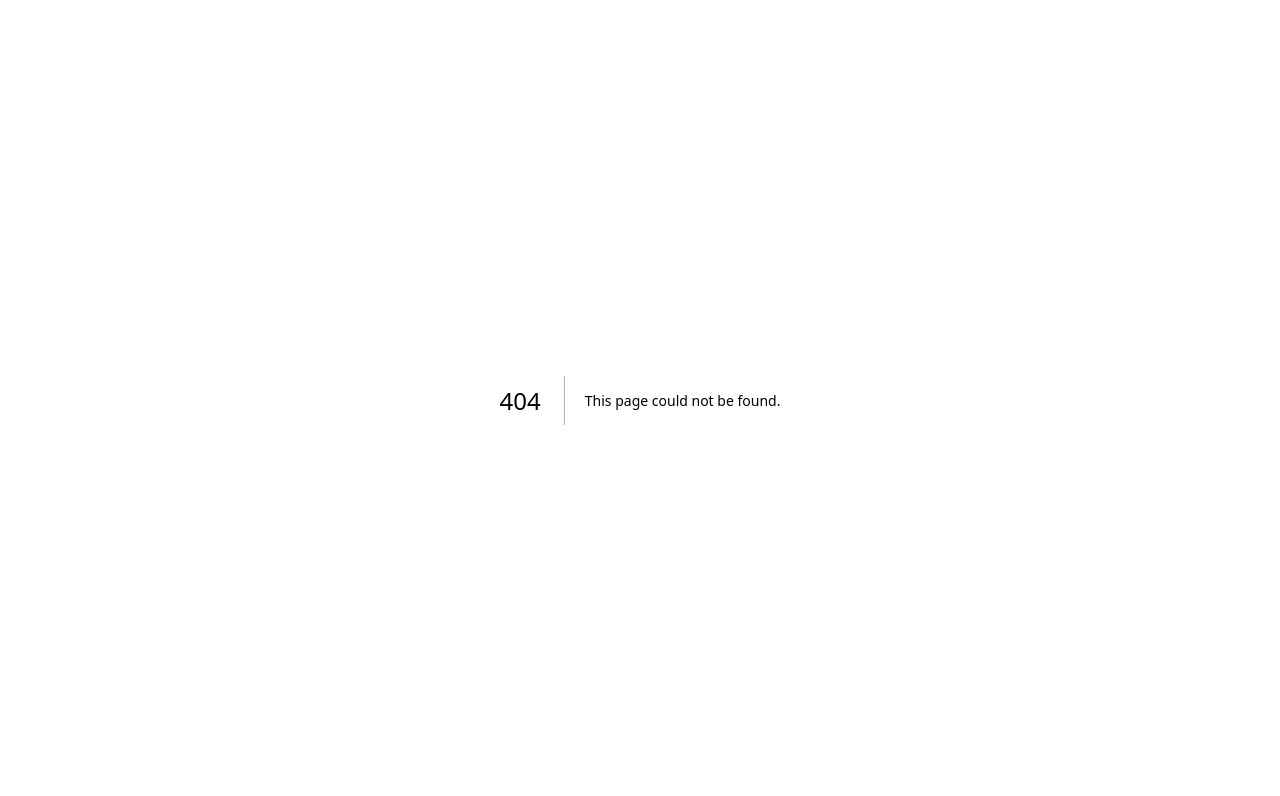
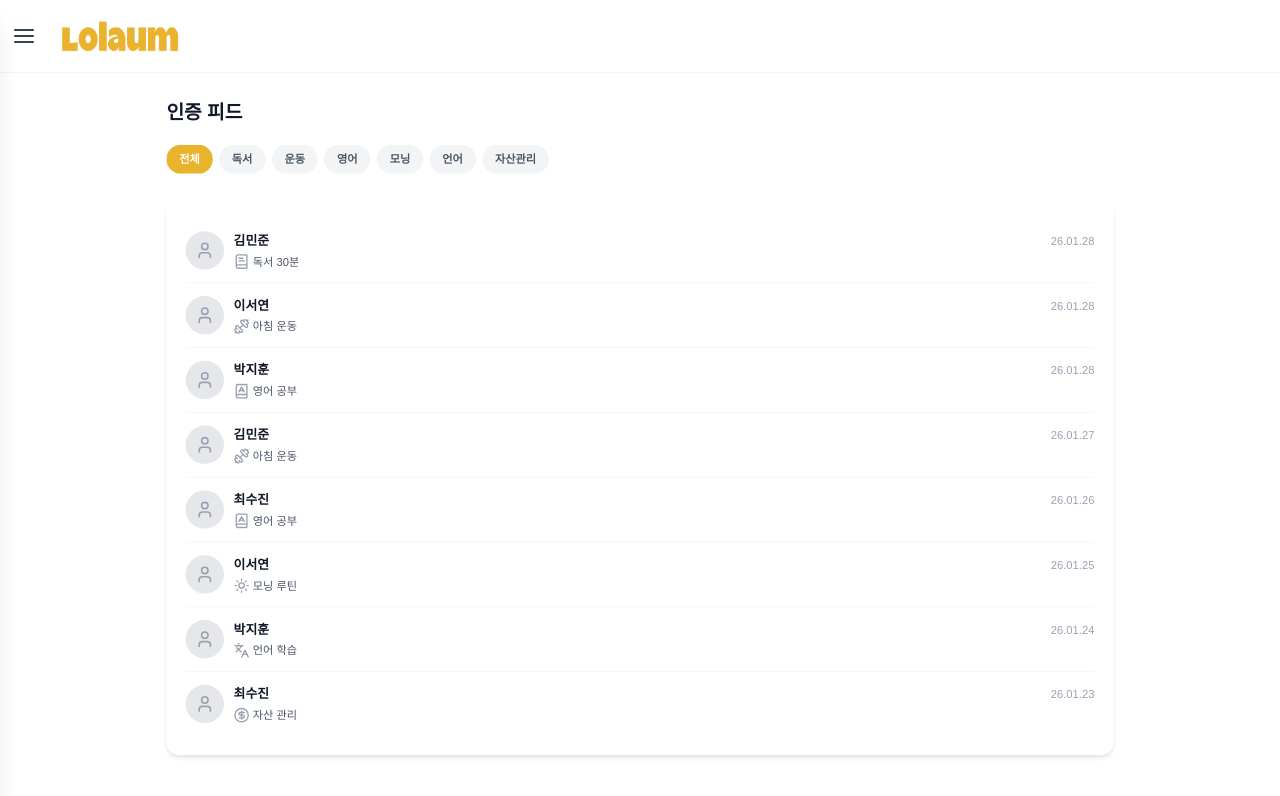
Before and after one commit to Lolaum/Lolaum, a Next.js app: page /feeds in a window 1280 px wide. Before the commit this address had no page. Shown: the top 796 px of the page. Built offline with nearby package versions, Linux system fonts and the light colour scheme.

Commit message:
Feat/feeds: 피드 페이지 및 피드 컨테이너 컴포넌트 추가, 샘플 데이터 생성

```diff
--- /dev/null
+++ b/src/app/feeds/page.tsx
@@ -0,0 +1,11 @@
+import React from "react";
+import FeedContainer from "@/components/Feed/FeedContainer";
+import Layout from "@/components/Layout/Layout";
+
+export default function VerifyPage() {
+  return (
+    <Layout>
+      <FeedContainer />
+    </Layout>
+  );
+}
--- /dev/null
+++ b/src/components/Feed/FeedContainer.tsx
@@ -0,0 +1,74 @@
+"use client";
+
+import React, { useState } from "react";
+import FeedItem from "./FeedItem";
+import { FeedItem as FeedItemType, RoutineCategory } from "@/types/feed";
+import feed_mock from "@/mock/feedmock";
+
+type FilterCategory = "전체" | RoutineCategory;
+
+const filterCategories: FilterCategory[] = [
+  "전체",
+  "독서",
+  "운동",
+  "영어",
+  "모닝",
+  "언어",
+  "자산관리",
+];
+
+export default function FeedContainer() {
+  const [selectedFilter, setSelectedFilter] = useState<FilterCategory>("전체");
+  const [feedData] = useState<FeedItemType[]>(feed_mock);
+
+  // 필터링된 피드 데이터
+  const filteredFeeds =
+    selectedFilter === "전체"
+      ? feedData
+      : feedData.filter((feed) => feed.routineCategory === selectedFilter);
+
+  return (
+    <div className="w-full px-4 py-3 sm:px-6 md:px-8 lg:px-12">
+      <div className="mx-auto max-w-7xl scale-[0.8] origin-top">
+        {/* 제목 */}
+        <h1 className="text-2xl font-bold text-gray-900 mb-6 mt-6">
+          인증 피드
+        </h1>
+
+        {/* 필터 칩 */}
+        <div className="mb-6">
+          <div className="flex items-center gap-2 overflow-x-auto pb-2 scrollbar-hide">
+            {filterCategories.map((category) => (
+              <button
+                key={category}
+                onClick={() => setSelectedFilter(category)}
+                className={`px-4 py-2 rounded-full text-sm font-semibold whitespace-nowrap transition-colors ${
+                  selectedFilter === category
+                    ? "bg-[var(--gold-400)] text-white"
+                    : "bg-gray-100 text-gray-600 hover:bg-gray-200"
+                }`}
+              >
+                {category}
+              </button>
+            ))}
+          </div>
+        </div>
+
+        {/* 피드 목록 */}
+        <div className="bg-white rounded-2xl shadow-md p-6">
+          {filteredFeeds.length === 0 ? (
+            <div className="text-center py-12 text-gray-400">
+              <p>아직 피드가 없습니다.</p>
+            </div>
+          ) : (
+            <div className="divide-y divide-gray-100">
+              {filteredFeeds.map((feed) => (
+                <FeedItem key={feed.id} item={feed} />
+              ))}
+            </div>
+          )}
+        </div>
+      </div>
+    </div>
+  );
+}
--- /dev/null
+++ b/src/components/Feed/FeedItem.tsx
@@ -0,0 +1,99 @@
+import React from "react";
+import { User } from "lucide-react";
+import { FeedItem as FeedItemType, RoutineCategory } from "@/types/feed";
+import {
+  BookText,
+  Dumbbell,
+  BookA,
+  Sun,
+  Languages,
+  CircleDollarSign,
+} from "lucide-react";
+
+interface FeedItemProps {
+  item: FeedItemType;
+}
+
+// 루틴 카테고리별 아이콘 및 텍스트 매핑
+const getRoutineIcon = (category: RoutineCategory) => {
+  switch (category) {
+    case "독서":
+      return <BookText className="w-5 h-5 text-gray-400" />;
+    case "운동":
+      return <Dumbbell className="w-5 h-5 text-gray-400" />;
+    case "영어":
+      return <BookA className="w-5 h-5 text-gray-400" />;
+    case "모닝":
+      return <Sun className="w-5 h-5 text-gray-400" />;
+    case "언어":
+      return <Languages className="w-5 h-5 text-gray-400" />;
+    case "자산관리":
+      return <CircleDollarSign className="w-5 h-5 text-gray-400" />;
+    default:
+      return <BookText className="w-5 h-5 text-gray-400" />;
+  }
+};
+
+// 루틴 카테고리별 표시 텍스트
+const getRoutineText = (category: RoutineCategory) => {
+  switch (category) {
+    case "독서":
+      return "독서 30분";
+    case "운동":
+      return "아침 운동";
+    case "영어":
+      return "영어 공부";
+    case "모닝":
+      return "모닝 루틴";
+    case "언어":
+      return "언어 학습";
+    case "자산관리":
+      return "자산 관리";
+    default:
+      return category;
+  }
+};
+
+// 날짜 포맷 함수 (YY.MM.DD 형식)
+const formatDate = (dateString: string) => {
+  const date = new Date(dateString);
+  const year = String(date.getFullYear()).slice(2); // 24, 25, 26 등
+  const month = String(date.getMonth() + 1).padStart(2, "0"); // 01, 02, ..., 12
+  const day = String(date.getDate()).padStart(2, "0"); // 01, 02, ..., 31
+
+  return `${year}.${month}.${day}`;
+};
+
+export default function FeedItem({ item }: FeedItemProps) {
+  const icon = getRoutineIcon(item.routineCategory);
+  const routineText = getRoutineText(item.routineCategory);
+  const formattedDate = formatDate(item.date);
+
+  return (
+    <div className="flex items-start gap-3 py-4 border-b border-gray-100 last:border-b-0">
+      {/* 프로필 이미지 */}
+      <div className="flex-shrink-0">
+        <div className="w-12 h-12 rounded-full bg-gray-200 flex items-center justify-center overflow-hidden">
+          <User className="w-6 h-6 text-gray-400" />
+        </div>
+      </div>
+
+      {/* 내용 */}
+      <div className="flex-1 min-w-0">
+        {/* 이름 및 날짜 */}
+        <div className="flex items-center justify-between mb-1">
+          <span className="text-base font-semibold text-gray-900">
+            {item.userName}
+          </span>
+          <span className="text-sm text-gray-400 content-center">{formattedDate}</span>
+        </div>
+
+        {/* 루틴 정보 */}
+        <div className="flex items-center gap-1">
+          <span className="text-lg">{icon}</span>
+          <span className="text-sm text-gray-600">{routineText}</span>
+        </div>
+      </div>
+    </div>
+  );
+}
--- a/src/components/Layout/Layout.tsx
+++ b/src/components/Layout/Layout.tsx
@@ -29,7 +29,7 @@ interface NavItem {
 const navItems: NavItem[] = [
   { href: "/home", label: "홈", icon: HomeIcon },
   { href: "/ritual", label: "리추얼", icon: RitualIcon },
-  { href: "/verify", label: "인증", icon: VerifyIcon },
+  { href: "/feeds", label: "인증", icon: VerifyIcon },
   { href: "/team", label: "팀원", icon: TeamIcon },
   { href: "/report", label: "리포트", icon: ReportIcon },
   { href: "/mypage", label: "마이페이지", icon: ProfileIcon },
@@ -109,7 +109,7 @@ export default function Layout({ children }: LayoutProps) {
 
       {/* 모바일 헤더 */}
       {!isDesktop && (
-        <header className="fixed top-0 left-0 right-0 z-50 flex items-center justify-between px-4 py-3 bg-white">
+        <header className="fixed top-0 left-0 right-0 z-50 flex items-center justify-between px-4 py-3 bg-white border-b border-gray-100">
           {/* 로고 */}
           <Link href="/home" className="flex items-center gap-3">
             <img
--- a/src/components/ui/button.tsx
+++ /dev/null
@@ -1,37 +0,0 @@
-import { ButtonHTMLAttributes, forwardRef } from "react";
-
-export interface ButtonProps extends ButtonHTMLAttributes<HTMLButtonElement> {
-  variant?: "default" | "outline" | "ghost";
-  size?: "sm" | "md" | "lg";
-}
-
-const Button = forwardRef<HTMLButtonElement, ButtonProps>(
-  ({ className = "", variant = "default", size = "md", ...props }, ref) => {
-    const baseStyles =
-      "inline-flex items-center justify-center rounded-md font-medium transition-colors focus-visible:outline-none focus-visible:ring-2 disabled:pointer-events-none disabled:opacity-50";
-
-    const variants = {
-      default: "bg-blue-600 text-white hover:bg-blue-700",
-      outline: "border border-gray-300 bg-transparent hover:bg-gray-100",
-      ghost: "hover:bg-gray-100",
-    };
-
-    const sizes = {
-      sm: "h-9 px-3 text-sm",
-      md: "h-10 px-4",
-      lg: "h-11 px-8 text-lg",
-    };
-
-    return (
-      <button
-        ref={ref}
-        className={`${baseStyles} ${variants[variant]} ${sizes[size]} ${className}`}
-        {...props}
-      />
-    );
-  },
-);
-
-Button.displayName = "Button";
-
-export { Button };
--- /dev/null
+++ b/src/mock/feedmock.ts
@@ -0,0 +1,86 @@
+import { FeedItem } from "@/types/feed";
+
+// 현재 시간을 기준으로 과거 시간 계산 함수
+const getDateBefore = (minutes: number): string => {
+  const date = new Date();
+  date.setMinutes(date.getMinutes() - minutes);
+  return date.toISOString();
+};
+
+// 샘플 피드 데이터
+export const feed_mock: FeedItem[] = [
+  {
+    id: 1,
+    userId: 1,
+    userName: "김민준",
+    date: getDateBefore(30), // 30분 전
+    routineCategory: "독서",
+    routineId: 4,
+    recordId: 101,
+  },
+  {
+    id: 2,
+    userId: 2,
+    userName: "이서연",
+    date: getDateBefore(120), // 2시간 전
+    routineCategory: "운동",
+    routineId: 1,
+    recordId: 102,
+  },
+  {
+    id: 3,
+    userId: 3,
+    userName: "박지훈",
+    date: getDateBefore(300), // 5시간 전
+    routineCategory: "영어",
+    routineId: 3,
+    recordId: 103,
+  },
+  {
+    id: 4,
+    userId: 1,
+    userName: "김민준",
+    date: getDateBefore(1440), // 1일 전
+    routineCategory: "운동",
+    routineId: 1,
+    recordId: 104,
+  },
+  {
+    id: 5,
+    userId: 4,
+    userName: "최수진",
+    date: getDateBefore(2880), // 2일 전
+    routineCategory: "영어",
+    routineId: 3,
+    recordId: 105,
+  },
+  {
+    id: 6,
+    userId: 2,
+    userName: "이서연",
+    date: getDateBefore(4320), // 3일 전
+    routineCategory: "모닝",
+    routineId: 5,
+    recordId: 106,
+  },
+  {
+    id: 7,
+    userId: 3,
+    userName: "박지훈",
+    date: getDateBefore(5760), // 4일 전
+    routineCategory: "언어",
+    routineId: 6,
+    recordId: 107,
+  },
+  {
+    id: 8,
+    userId: 4,
+    userName: "최수진",
+    date: getDateBefore(7200), // 5일 전
+    routineCategory: "자산관리",
+    routineId: 8,
+    recordId: 108,
+  },
+];
+
+export default feed_mock;
--- /dev/null
+++ b/src/types/feed.ts
@@ -0,0 +1,24 @@
+// 인증 피드 관련 타입 정의
+
+export type RoutineCategory =
+  | "운동"
+  | "영어"
+  | "독서"
+  | "모닝"
+  | "언어"
+  | "자산관리";
+
+export interface FeedItem {
+  id: number;
+  userId: number;
+  userName: string;
+  userProfileImage?: string;
+  date: string; // ISO 형식 날짜
+  routineCategory: RoutineCategory;
+  routineId: number; // 루틴의 ID
+  recordId: number; // 실제 기록의 ID
+}
+
+export interface FeedContainerProps {
+  // 필요시 추가
+}
```
